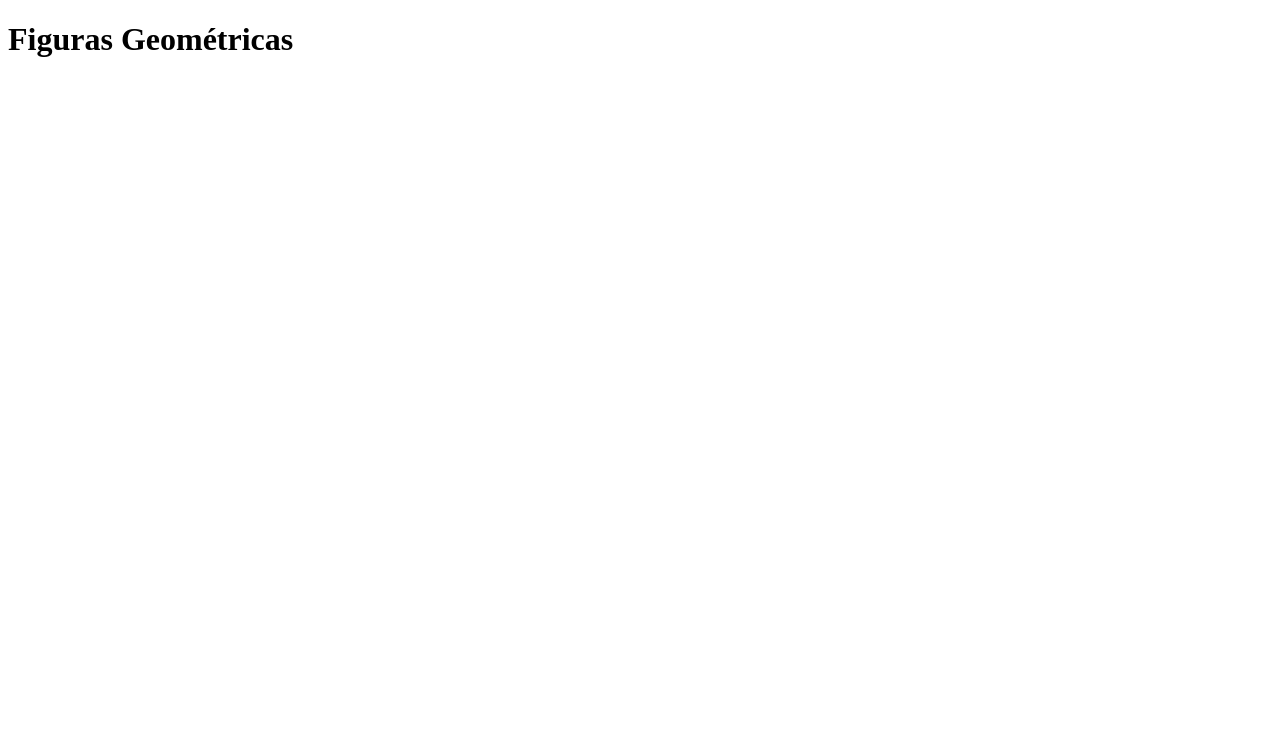
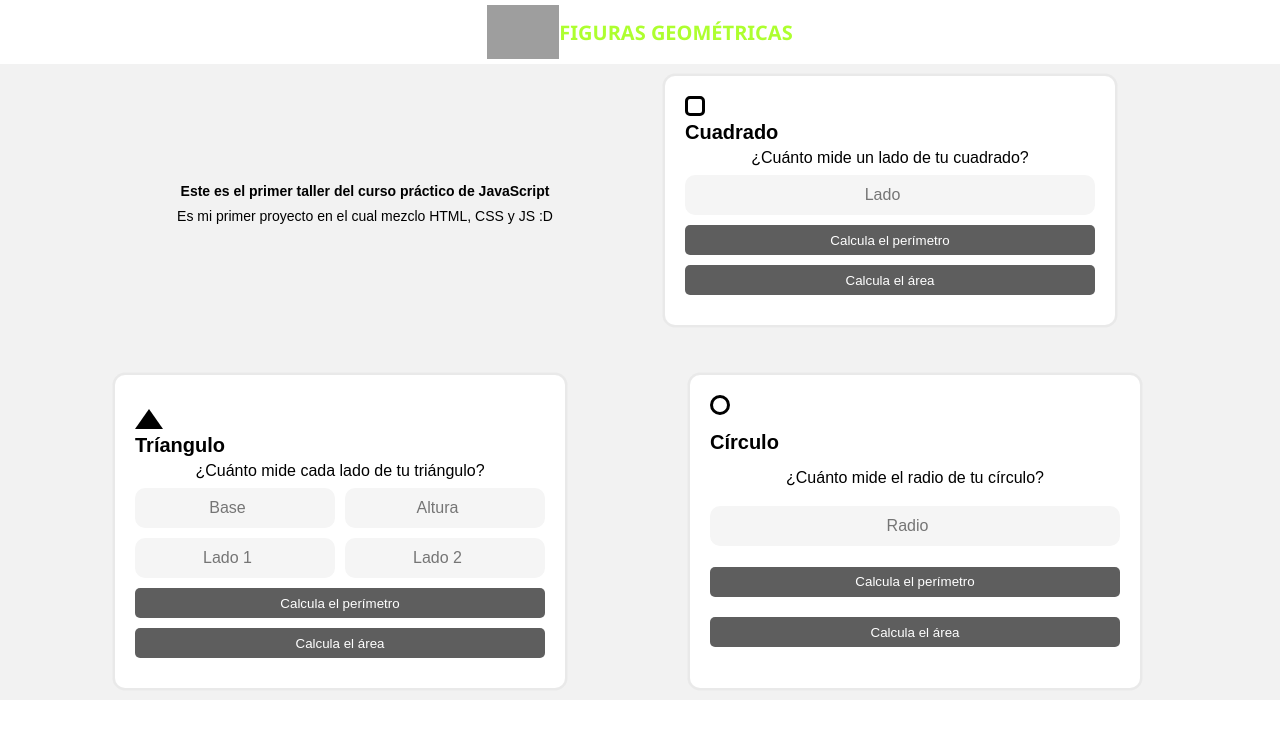
Before and after one commit to DiegoMacias45007/cursoPracticoJS, a plain HTML site: page Figuras/index.html in a window 1280 px wide. Drawn offline with Linux system fonts and the light colour scheme; grey boxes are pictures that could not be loaded.

Commit message:
Si me pasé no había hecho ningún commit, se agregó absolutamente todo el HTML y el CSS, se empezó a trabajar el JS

```diff
--- a/Figuras/figuras.js
+++ b/Figuras/figuras.js
@@ -1,19 +1,37 @@
+let x;
+const PI = Math.PI;
+
+// Agregando los botones a JS y sus Event Listeners, además del <p> para mostrar el resultado
+let sp = document.getElementById("square-perimeter");
+sp.addEventListener("click", squarePerimeter);
+
+let sa = document.getElementById("square-area");
+sa.addEventListener("click", squareArea);
+
+const sr = document.getElementById("square-result");
+
+let tp = document.getElementById("triangle-perimeter");
+tp.addEventListener("click", trianglePerimeter);
+
+let ta = document.getElementById("triangle-area");
+ta.addEventListener("click", triangleArea);
+
+const tr = document.getElementById("triangle-result");
+
+let cp = document.getElementById("circle-perimeter");
+cp.addEventListener("click", circlePerimeter);
+
+let ca = document.getElementById("circle-area");
+ca.addEventListener("click", circleArea);
+
+const cr = document.getElementById("circle-result");
 //Código del Cuadrado
 
-console.group("Cuadrado");
+squarePerimeter(){
+    x = getElementById("square-input");
+    const result = x * 4;
+}
 
-let ladoCuadrado = 5;
-console.log("Los lados del cuadrado son: " + ladoCuadrado + "cm");
-
-const perimetroCuadrado = (lado) => lado * 4
-
-console.log("El perímetro del cuadrado es: " + perimetroCuadrado(ladoCuadrado) + "cm");
-
-const areaCuadrado = (lado) => lado ** 2;
-
-console.log("El área del cuadrado es: " + areaCuadrado(ladoCuadrado) + "cm^2");
-
-console.groupEnd();
 //Código del Triángulo
 
 console.group("Triángulo");
@@ -59,7 +77,6 @@ let diametroCirculo = radioCirculo * 2;
 
 console.log("El diámetro del círculo es: " + diametroCirculo + " cm");
 
-const PI = Math.PI;
 
 console.log("Pi es: " + PI);
 
--- a/Figuras/index.html
+++ b/Figuras/index.html
@@ -4,11 +4,58 @@
     <meta charset="UTF-8">
     <meta http-equiv="X-UA-Compatible" content="IE=edge">
     <meta name="viewport" content="width=device-width, initial-scale=1.0">
+    <meta name="description" content="My primer acercamiento a un projecto completo Frontend (HTML, CSS, JS y Responsive)">
+    <meta name="robots" content="index, follow">
     <title>Figuras Geométricas | Curso Práctico JS</title>
+    <link rel="stylesheet" href="./styles/style.css">
 </head>
 <body>
-    <h1>Figuras Geométricas</h1>
-
+    <header>
+            <section class="title-container">
+                <img clsass="title__img" src="https://encrypted-tbn0.gstatic.com/images?q=tbn:ANd9GcSPmuUR5HlBjRFdsT9k0hrkN_m7aRCPJQNAtQ&usqp=CAU" alt="Figuras Geométricas" title="Figuras Geométricas">
+                <h1 class="title__text">FIGURAS GEOMÉTRICAS</h1>
+            </section>
+    </header>
+    <main>
+        <section class="main-container">
+            <section class="subtitle-container">
+                <h2 class="subtitle__text">Este es el primer taller del curso práctico de JavaScript</h2>
+                <p class="subtitle__body">Es mi primer proyecto en el cual mezclo HTML, CSS y JS :D</p>
+            </section>
+            <section class="figure-container">
+                <div class="square__figure"></div>
+                <h3 class="figure__title">Cuadrado</h3>
+                <p class="figure__body">¿Cuánto mide un lado de tu cuadrado?</p>
+                <input type="number" class="number-input" id="square-input" placeholder="Lado">
+                <button class="primary-button" id="square-perimeter">Calcula el perímetro</button>
+                <button class="primary-button" id="square-area">Calcula el área</button>
+                <p id="square-result" class="figure__result"></p>
+            </section>
+            <section class="figure-container">
+                <div class="triangle__figure"></div>
+                <h3 class="figure__title">Tríangulo</h3>
+                <p class="figure__body">¿Cuánto mide cada lado de tu triángulo?</p>
+                <div class="triangle-input-container">
+                    <input type="number" class="number-input" id="triangle-input1" placeholder="Base">
+                    <input type="number" class="number-input" id="triangle-input2" placeholder="Altura">
+                    <input type="number" class="number-input" id="triangle-input3" placeholder="Lado 1">
+                    <input type="number" class="number-input" id="triangle-input 4" placeholder="Lado 2">
+                </div>
+                <button class="primary-button" id="triangle-perimeter">Calcula el perímetro</button>
+                <button class="primary-button" id="triangle-area">Calcula el área</button>
+                <p id="triangle-result" class="figure__result"></p>
+            </section>
+            <section class="figure-container figure-container--center">
+                <div class="circle__figure"></div>
+                <h3 class="figure__title">Círculo</h3>
+                <p class="figure__body">¿Cuánto mide el radio de tu círculo?</p>
+                <input type="number" class="number-input" id="circle-input" placeholder="Radio">
+                <button class="primary-button" id="circle-perimeter">Calcula el perímetro</button>
+                <button class="primary-button" id="circle-area">Calcula el área</button>
+                <p id="circle-result" class="figure__result"></p>
+            </section>
+        </section>
+    </main>
 
     <script src="./figuras.js"></script>
 </body>
--- /dev/null
+++ b/Figuras/styles/style.css
@@ -0,0 +1,174 @@
+*{
+    margin: 0;
+    padding: 0;
+    box-sizing: border-box;
+}
+
+html{
+    font-size: 62.5%;
+}
+
+.title-container{
+    padding: 5px;
+    display: flex;
+    height: 8vh;
+    width: 100%;
+    min-width: 320px;
+    justify-content: center;
+}
+
+.title__img{
+    height: 100%;
+}
+
+.title__text{
+    place-self: center;
+    font-size: 2rem;
+    font-weight: bold;
+    line-height: 1.7rem;
+    color: greenyellow;
+    font-family: 'Segoe UI', Tahoma, Geneva, Verdana, sans-serif;
+}
+
+.main-container{
+    height: auto;
+    width: 100%;
+    min-width: 320px;
+    display: grid;
+    grid-template-columns: repeat(auto-fit, minmax(280px, 500px));
+    grid-template-rows: auto;
+    gap: 50px;
+    justify-content: center;
+    padding: 12px;
+    background-color: rgba(211, 211, 211, 0.301) ;
+}
+
+.subtitle-container{
+    place-self: center;
+    margin-block-start: 24px;
+}
+
+.subtitle__text{
+    text-align: center;
+    font-size: 1.4rem;
+    font-weight: bold;
+    line-height: 1.6rem;
+    font-family: Arial, Helvetica, sans-serif;
+    margin-block-end: 10px;
+}
+
+.subtitle__body{
+    margin-block-end: 20px;
+    font-size: 1.4rem;
+    text-align: center;
+    font-weight: normal;
+    font-family: Arial, Helvetica, sans-serif;
+    line-height: 1.4rem;
+}
+
+.figure-container{
+    padding: 20px;
+    border-radius: 10px;
+    display: flex;
+    flex-direction: column;
+    align-items: center;
+    justify-content: space-between;
+    min-width: 300px;
+    max-width: 450px;
+    width: 100%;
+    height: auto;
+    max-height: 500px;
+    background-color: white;
+    box-shadow: 0 0 0 2.5px rgba(211, 211, 211, 0.301);
+}
+
+.figure-container--center{
+    justify-self: center;
+}
+
+.figure__title{
+    margin-block-end: 4px;
+    font-size: 2rem;
+    font-family: Arial, Helvetica, sans-serif;
+    line-height: 2.5rem;
+    font-weight: bold;
+    align-self: flex-start;
+}
+
+.figure__body{
+    font-size: 1.6rem;
+    font-family: Arial, Helvetica, sans-serif;
+    font-weight: 400;
+    text-align: center;
+    margin-bottom: 8px;
+}
+
+.square__figure{
+    margin-block-end: 4px;
+    width: 20px;
+    height: 20px;
+    border: 3px solid black;
+    border-radius: 5px;
+    align-self: flex-start;
+}
+
+.triangle__figure{
+    margin-block-end: 4px;
+    width: 0;
+    height: 0;
+    border: 14px solid transparent;
+    border-block-end: 20px solid black;
+    align-self: flex-start;
+}
+
+.circle__figure{
+    margin-block-end: 4px;
+    width: 20px;
+    height: 20px;
+    border: 3px solid black;
+    border-radius: 50%;
+    align-self: flex-start;
+}
+
+.number-input{
+    margin-block-end: 10px;
+    background-color: whitesmoke;
+    width: 100%;
+    height: 40px;
+    border: none;
+    border-radius: 10px;
+    text-align: center;
+    color: black;
+    font-size: 1.6rem;
+}
+
+.number-input::placeholder{
+    text-align: center;
+    font-size: 1.6rem;
+}
+
+.triangle-input-container{
+    margin-block-end: 10px;
+    display: grid;
+    grid-template-columns: 1fr 1fr;
+    width: 100%;
+    gap: 10px;
+}
+
+.triangle-input-container .number-input{
+    margin: 0;
+}
+
+.primary-button{
+    margin-block-end: 10px;
+    width: 100%;
+    height: 30px;
+    color: white;
+    background-color: rgba(0, 0, 0, 0.63);
+    border: none;
+    border-radius: 5px;
+}
+
+.primary-button:active{
+    background-color: rgba(0, 0, 0, 0.582);
+}
```
